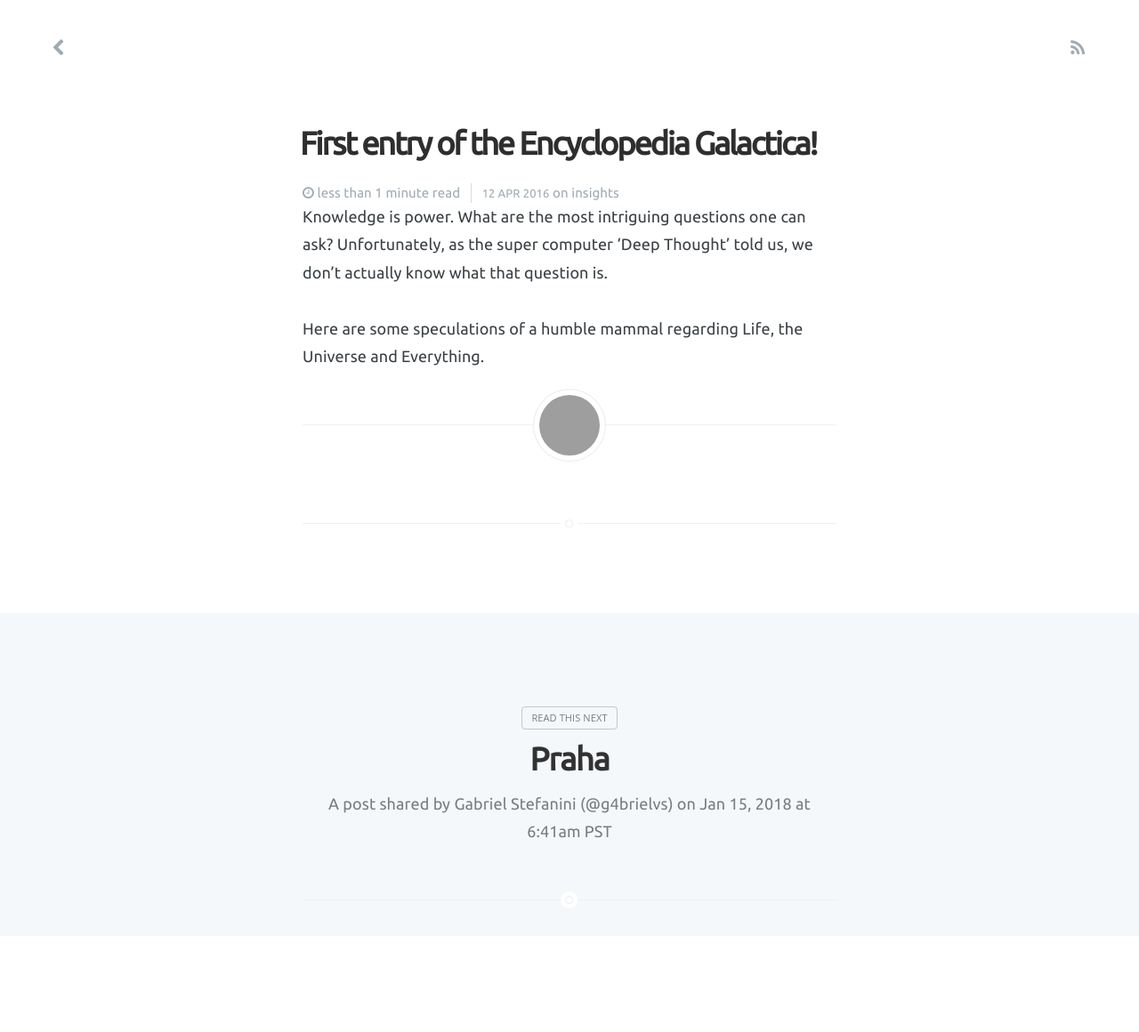
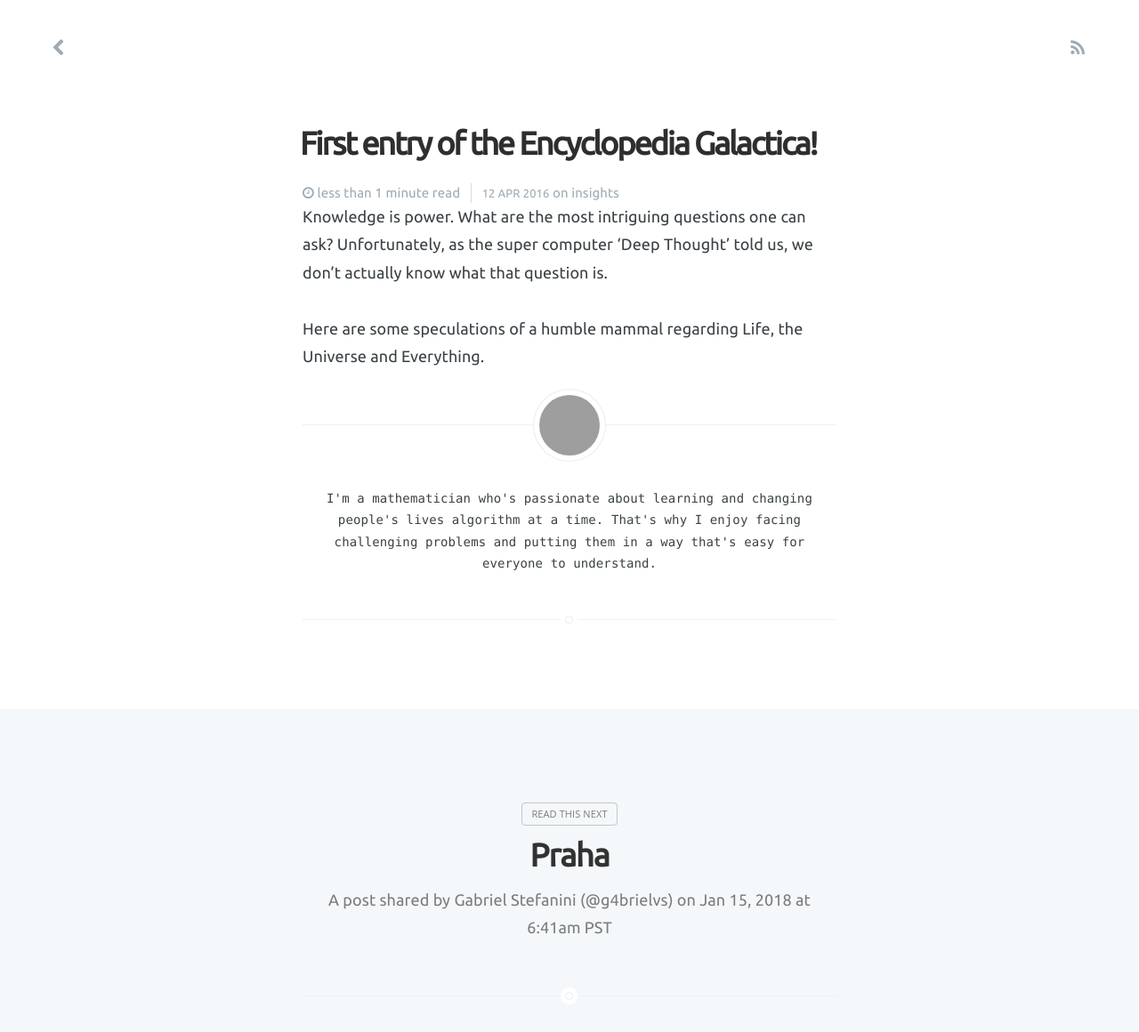
Before and after one commit to g4brielvs/g4brielvs.github.io, a Jekyll site: the page built from _posts/2016-04-12-first-entry-of-the-encyclopedia-galactica.md, in a window 1280 px wide. Shown: the whole page at 89% size. Built offline with Jekyll 4.4.1, drawn with Linux system fonts in a browser that asks for light colours; nearby versions of some CDN libraries; comment, search, counter and statistics services are not loaded; before the commit the page ends 1052 px from its top, so only the background shows below that; grey boxes are pictures that could not be loaded.

```diff
--- a/_config.yml
+++ b/_config.yml
@@ -51,7 +51,7 @@ plugins:
 
 # Outputting
 permalink: /:year/:month/:day/:title/
-paginate: 5
+paginate: 3
 paginate_path: /:num/
 timezone: # http://en.wikipedia.org/wiki/List_of_tz_database_time_zones
 
--- a/_data/authors.yml
+++ b/_data/authors.yml
@@ -2,6 +2,7 @@
 g4brielvs:
     name: Gabriel Stefanini
     about:
+    bio: "I'm a mathematician who's passionate about learning and changing people's lives algorithm at a time. That's why I enjoy facing challenging problems and putting them in a way that's easy for everyone to understand."
     uri: http://g4brielvs.me
     email: g4brielvs@g4brielvs.me
     avatar: https://www.gravatar.com/avatar/0660104049615eddc106f1e001c2d0da?s=256
@@ -10,7 +11,6 @@ g4brielvs:
     keybase: g4brielvs
     lastfm: g4brielvs
     linkedin: gabrielstefanini
-    medium: g4brielvs
     pinterest: g4brielvssv
     reddit: g4brielvs
     twitter: g4brielvs
--- a/_pages/about.md
+++ b/_pages/about.md
@@ -1,10 +1,17 @@
 ---
 title: "About"
-layout: page
+layout: default
 sitemap: false
 permalink: /about/
 ---
 
-I'm an everyday programmer and forever mathematician who's passionate about learning and changing people's lives in a meaningful way. That's why I enjoy taking complicated subjects and facing challenging problems, and putting them in a way that's easy for everyone to understand.
+<nav class="main-nav">
+    <a class="back-button" href="{{ site.url }}">
+        <i class="fa fa-bars" aria-hidden="true"></i>
+    </a>
+    <a class="subscribe-button" href="{{ site.url }}/feed.xml">
+        <i class="fa fa-rss" aria-hidden="true"></i>
+    </a>
+</nav>
 
 {% include map.html %}
```
Also changed, not shown: _includes/map.html (+4 -3 lines).
